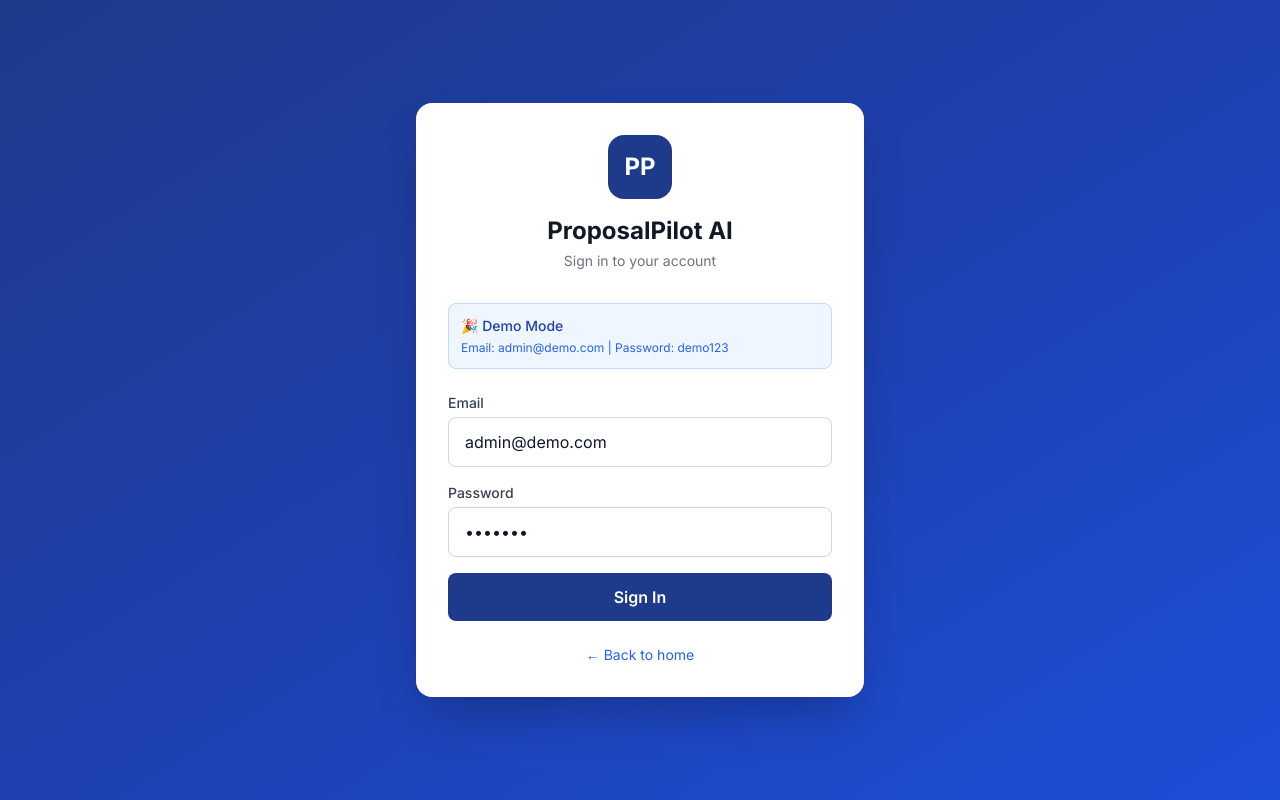
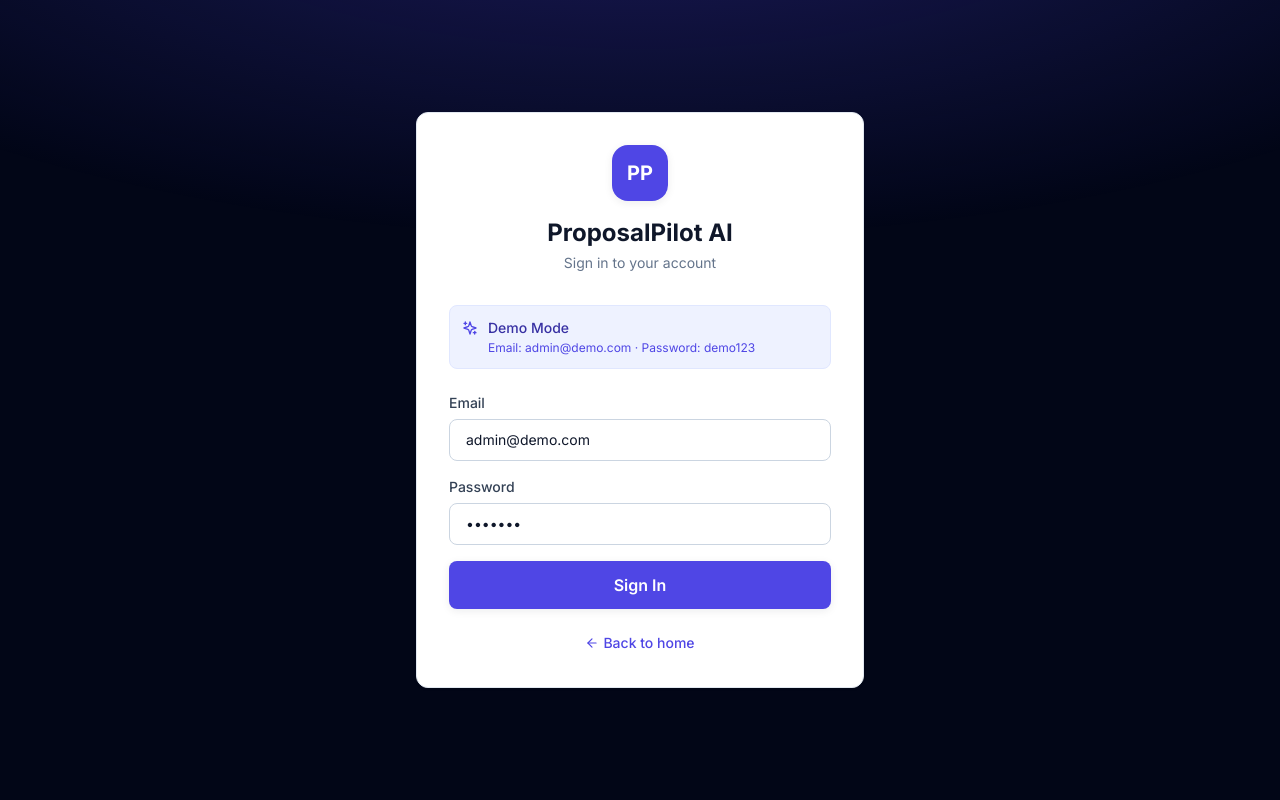
Before and after one commit to majaber1/proposalpilot-ai, a Next.js app in the folder frontend/: page /login in a window 1280 px wide. Built offline with nearby package versions, Linux system fonts and the light colour scheme.

Commit message:
Refactor login page UI and improve error handling
Updated the login page layout and improved demo mode display. Enhanced error handling and input styling.

```diff
--- a/frontend/app/login/page.tsx
+++ b/frontend/app/login/page.tsx
@@ -3,6 +3,7 @@
 import { useState } from 'react';
 import { useRouter } from 'next/navigation';
 import Link from 'next/link';
+import { Sparkles, AlertCircle, ArrowLeft } from 'lucide-react';
 
 const API_URL = process.env.NEXT_PUBLIC_API_URL || 'http://localhost:8000';
 
@@ -41,66 +42,70 @@ export default function LoginPage() {
   };
 
   return (
-    <div className="min-h-screen bg-gradient-to-br from-blue-900 via-blue-800 to-blue-700 flex items-center justify-center p-4">
-      <div className="bg-white rounded-2xl shadow-2xl p-8 w-full max-w-md">
-        {/* Logo */}
+    <div className="min-h-screen bg-slate-950 flex items-center justify-center p-4 relative">
+      <div className="pointer-events-none fixed inset-0 bg-[radial-gradient(ellipse_80%_50%_at_50%_-20%,rgba(79,70,229,0.35),rgba(255,255,255,0))]" />
+
+      <div className="relative w-full max-w-md">
+        <div className="card p-8 animate-fade-in">
           <div className="text-center mb-8">
-          <div className="w-16 h-16 bg-blue-900 rounded-2xl flex items-center justify-center mx-auto mb-4">
-            <span className="text-white font-bold text-2xl">PP</span>
+            <div className="w-14 h-14 bg-brand-600 rounded-2xl flex items-center justify-center mx-auto mb-4 shadow-soft">
+              <span className="text-white font-bold text-xl">PP</span>
             </div>
-          <h1 className="text-2xl font-bold text-gray-900">ProposalPilot AI</h1>
-          <p className="text-gray-500 text-sm mt-1">Sign in to your account</p>
+            <h1 className="text-2xl font-bold text-slate-900">ProposalPilot AI</h1>
+            <p className="text-slate-500 text-sm mt-1">Sign in to your account</p>
           </div>
 
-        {/* Demo credentials banner */}
-        <div className="bg-blue-50 border border-blue-200 rounded-lg p-3 mb-6">
-          <p className="text-blue-800 text-sm font-medium">🎉 Demo Mode</p>
-          <p className="text-blue-600 text-xs mt-1">
-            Email: admin@demo.com | Password: demo123
-          </p>
+          <div className="bg-brand-50 border border-brand-100 rounded-lg p-3 mb-6 flex gap-2.5">
+            <Sparkles className="w-4 h-4 text-brand-600 shrink-0 mt-0.5" />
+            <div>
+              <p className="text-brand-800 text-sm font-medium">Demo Mode</p>
+              <p className="text-brand-600 text-xs mt-0.5">Email: admin@demo.com &middot; Password: demo123</p>
+            </div>
           </div>
 
-        {/* Error message */}
           {error && (
-          <div className="bg-red-50 border border-red-200 rounded-lg p-3 mb-4">
+            <div className="bg-red-50 border border-red-200 rounded-lg p-3 mb-4 flex gap-2.5">
+              <AlertCircle className="w-4 h-4 text-red-500 shrink-0 mt-0.5" />
               <p className="text-red-600 text-sm">{error}</p>
             </div>
           )}
 
-        {/* Login form */}
           <form onSubmit={handleLogin} className="space-y-4">
             <div>
-            <label className="block text-sm font-medium text-gray-700 mb-1">Email</label>
+              <label className="block text-sm font-medium text-slate-700 mb-1.5">Email</label>
               <input
                 type="email"
                 value={email}
                 onChange={(e) => setEmail(e.target.value)}
-              className="w-full px-4 py-3 border border-gray-300 rounded-lg focus:outline-none focus:ring-2 focus:ring-blue-500"
+                className="input-field"
                 required
               />
             </div>
             <div>
-            <label className="block text-sm font-medium text-gray-700 mb-1">Password</label>
+              <label className="block text-sm font-medium text-slate-700 mb-1.5">Password</label>
               <input
                 type="password"
                 value={password}
                 onChange={(e) => setPassword(e.target.value)}
-              className="w-full px-4 py-3 border border-gray-300 rounded-lg focus:outline-none focus:ring-2 focus:ring-blue-500"
+                className="input-field"
                 required
               />
             </div>
             <button
               type="submit"
               disabled={loading}
-            className="w-full bg-blue-900 text-white py-3 rounded-lg font-semibold hover:bg-blue-800 disabled:opacity-50 disabled:cursor-not-allowed transition"
+              className="btn-primary w-full py-3 text-base"
             >
               {loading ? 'Signing in...' : 'Sign In'}
             </button>
           </form>
 
-        <p className="text-center text-gray-500 text-sm mt-6">
-          <Link href="/" className="text-blue-600 hover:underline">← Back to home</Link>
+          <p className="text-center text-slate-500 text-sm mt-6">
+            <Link href="/" className="text-brand-600 hover:text-brand-700 font-medium inline-flex items-center gap-1">
+              <ArrowLeft className="w-3.5 h-3.5" /> Back to home
+            </Link>
           </p>
+        </div>
       </div>
     </div>
   );
```
Lines whose indentation alone changed are shown as unchanged.
